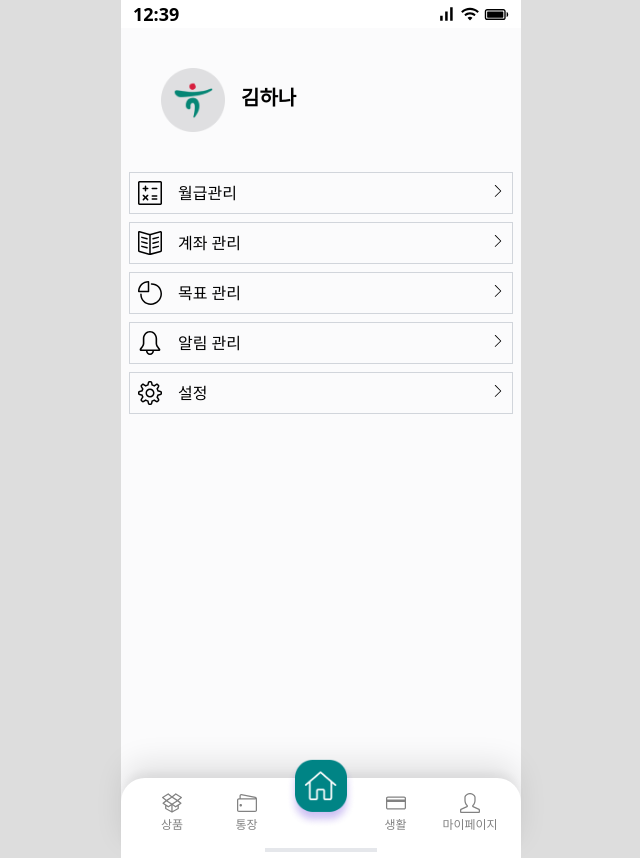
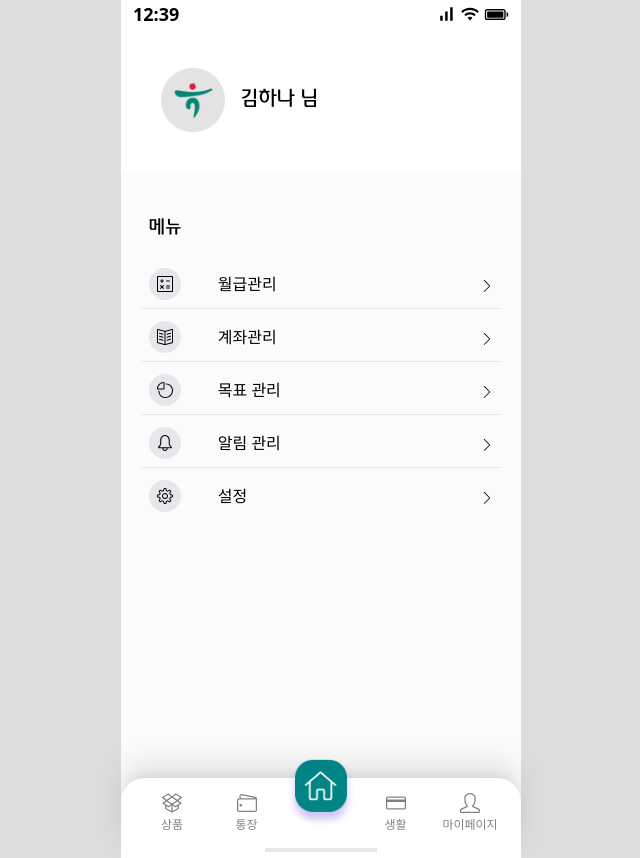
Before and after one commit to HanaPiece/hana-piece-client, a React (Vite) app: page /mypage in a window 1280 px wide. Shown: the whole page, without its empty margins (319-959 px from the left). Built offline with nearby package versions, Linux system fonts and the light colour scheme; what chartjs-plugin-datalabels would draw is missing.

Commit message:
design: 마이페이지 디자인 수정

```diff
--- a/src/pages/mypage/MypagePage.tsx
+++ b/src/pages/mypage/MypagePage.tsx
@@ -13,52 +13,72 @@ export const MypagePage = () => {
 
   return (
     <>
-      <div>
-        <div className="flex m-10">
+      <div className="">
+        <div className="flex bg-white p-10 mb-10">
           <img src="/hana.png" alt="Hana Image" className="w-16 h-16"></img>
-          <span className="m-4 text-xl font-bold">김하나</span>
+          <span className="m-4 text-xl font-bold font-hana-m">김하나 님</span>
         </div>
-
-        <div>
+        <div className="mx-7 mb-2 font-hana-m text-lg">메뉴</div>
+        <div className="divide-y divide-solid m-5">
           <div
             onClick={() => navigate("salary")}
-            className="flex cursor-pointer border border-gray-300 m-2 p-2 hover:shadow-lg"
+            className="grid grid-cols-10 cursor-pointer mt-2 p-2 hover:shadow-lg"
           >
-            <SlCalculator className="mr-4 w-6 h-6" />
-            월급관리
-            <SlArrowRight className="ml-auto mt-1 w-3 h-3" />
+            <div className="col-span-2 rounded-full bg-gray-200 w-8 h-8 items-center justify-center flex mr-5">
+              <SlCalculator className="" />
+            </div>
+            <p className="col-span-6 flex justify-start items-center">월급관리</p>
+            <div className="col-span-2 flex items-center justify-center">
+              <SlArrowRight className="flex ml-auto mt-1 w-3 h-3" />
+            </div>
           </div>
           <div
             onClick={() => navigate("account")}
-            className="flex cursor-pointer border border-gray-300 m-2 p-2 hover:shadow-lg"
+            className="grid grid-cols-10 cursor-pointer pt-3 p-2 hover:shadow-lg"
           >
-            <SlBookOpen className="mr-4 w-6 h-6" />
-            계좌 관리
-            <SlArrowRight className="ml-auto mt-1 w-3 h-3" />
+            <div className="col-span-2 rounded-full bg-gray-200 w-8 h-8 items-center justify-center flex mr-5">
+              <SlBookOpen />
+            </div>
+            <p className="col-span-6 flex justify-start items-center">계좌관리</p>
+            <div className="col-span-2 flex items-center justify-center">
+              <SlArrowRight className="ml-auto mt-1 w-3 h-3" />
+            </div>
           </div>
           <div
             onClick={() => navigate("goal")}
-            className="flex cursor-pointer border border-gray-300 m-2 p-2 hover:shadow-lg"
+            className="grid grid-cols-10 cursor-pointer pt-3 p-2 hover:shadow-lg"
           >
-            <SlPieChart className="mr-4 w-6 h-6" />
-            목표 관리
-            <SlArrowRight className="ml-auto mt-1 w-3 h-3" />
+            <div className="col-span-2 rounded-full bg-gray-200 w-8 h-8 items-center justify-center flex mr-5">
+              <SlPieChart />
+            </div>
+            <p className="col-span-6 flex justify-start items-center">목표 관리</p>
+            <div className="col-span-2 flex items-center justify-center">
+              <SlArrowRight className="ml-auto mt-1 w-3 h-3" />
+            </div>
           </div>
           <div
             onClick={() => navigate("")}
-            className="flex cursor-pointer border border-gray-300 m-2 p-2 hover:shadow-lg"
+            className="grid grid-cols-10 cursor-pointer pt-3 p-2 hover:shadow-lg"
           >
-            <SlBell className="mr-4 w-6 h-6" />
-            알림 관리
-            <SlArrowRight className="ml-auto mt-1 w-3 h-3" />
+            <div className="col-span-2 rounded-full bg-gray-200 w-8 h-8 items-center justify-center flex mr-5">
+              <SlBell />
+            </div>
+            <p className="col-span-6 flex justify-start items-center">알림 관리</p>
+            <div className="col-span-2 flex items-center justify-center">
+              <SlArrowRight className="ml-auto mt-1 w-3 h-3" />
+            </div>
           </div>
           <div
             onClick={() => navigate("")}
-            className="flex cursor-pointer border border-gray-300 m-2 p-2 hover:shadow-lg"
+            className="grid grid-cols-10 cursor-pointer pt-3 p-2 hover:shadow-lg"
           >
-            <SlSettings className="mr-4 w-6 h-6" />
-            설정
-            <SlArrowRight className="ml-auto mt-1 w-3 h-3" />
+            <div className="col-span-2 rounded-full bg-gray-200 w-8 h-8 items-center justify-center flex mr-5">
+              <SlSettings />
+            </div>
+            <p className="col-span-6 flex justify-start items-center">설정</p>
+            <div className="col-span-2 flex items-center justify-center">
+              <SlArrowRight className="ml-auto mt-1 w-3 h-3" />
+            </div>
           </div>
         </div>
       </div>
```
